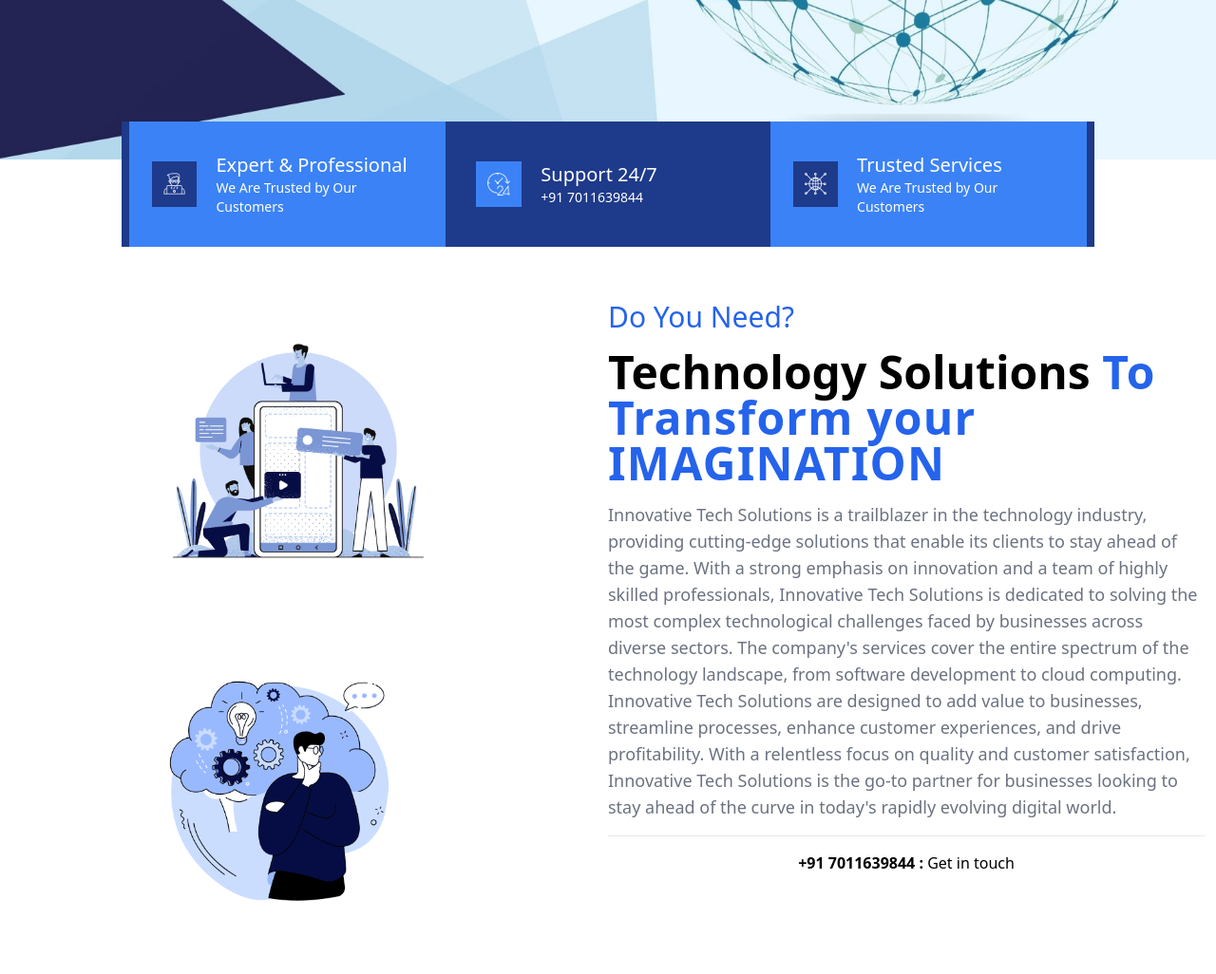
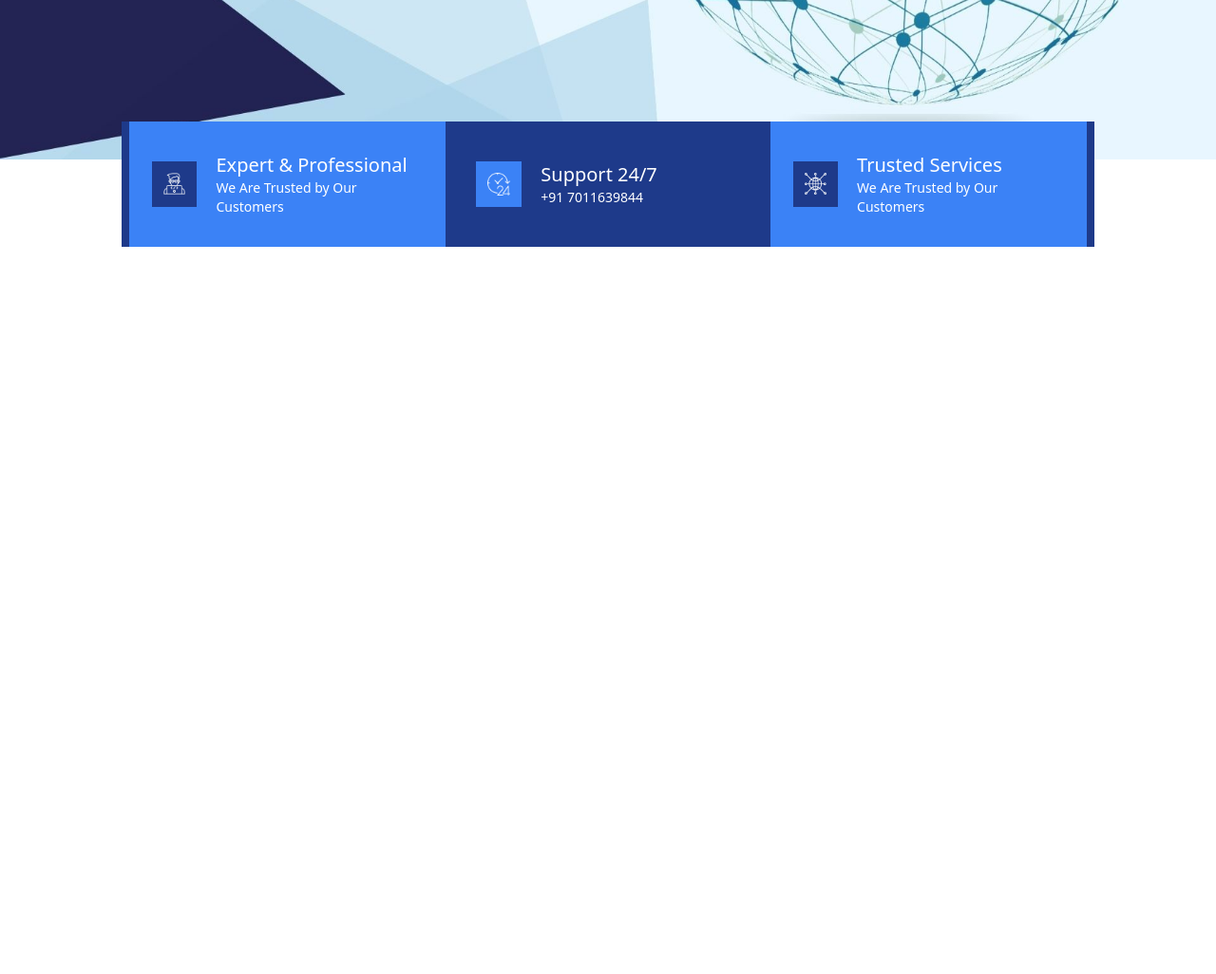
Before and after one commit to amitark7/Innovative-Clone, a plain HTML site: page index.html in a window 1280 px wide. Shown: the part 780-1806 px from the top of the page at 95% size. After the commit the page ends 1080 px from the top, so only its background shows below. Drawn offline with nearby package versions, Linux system fonts and the light colour scheme.

```diff
--- a/index.html
+++ b/index.html
@@ -4,7 +4,6 @@
     <meta charset="UTF-8" />
     <meta name="viewport" content="width=device-width, initial-scale=1.0" />
     <script src="https://cdn.tailwindcss.com"></script>
-
     <title>Innovative Tech Solutions | App Development compony in India</title>
   </head>
   <body>
@@ -153,50 +152,6 @@
         </div>
       </div>
     </div>
-    <div class="mx-auto max-w-screen-xl my-4">
-      <div class="flex flex-col md:flex-row">
-        <div
-          class="w-full md:w-[50%] flex flex-col justify-center items-center"
-        >
-          <img src="/assets/developing1.png" alt="developing" />
-          <img src="/assets/thinkdev.png" alt="thinkdev" />
-        </div>
-        <div class="w-full md:w-[50%] mx-3">
-          <p class="text-blue-600 md:text-3xl text-2xl mb-4">Do You Need?</p>
-          <div class="sm:text-4xl text-xl font-semibold">
-            <h1 class="text-4xl sm:text-5xl">
-              Technology Solutions
-              <span class="text-blue-600 font-experience tracking-wide"
-                >To Transform your IMAGINATION</span
-              >
-            </h1>
-          </div>
-          <div class="text-gray-500 text-lg">
-            <p class="my-4">
-              Innovative Tech Solutions is a trailblazer in the technology
-              industry, providing cutting-edge solutions that enable its clients
-              to stay ahead of the game. With a strong emphasis on innovation
-              and a team of highly skilled professionals, Innovative Tech
-              Solutions is dedicated to solving the most complex technological
-              challenges faced by businesses across diverse sectors. The
-              company's services cover the entire spectrum of the technology
-              landscape, from software development to cloud computing.
-              Innovative Tech Solutions are designed to add value to businesses,
-              streamline processes, enhance customer experiences, and drive
-              profitability. With a relentless focus on quality and customer
-              satisfaction, Innovative Tech Solutions is the go-to partner for
-              businesses looking to stay ahead of the curve in today's rapidly
-              evolving digital world.
-            </p>
-          </div>
-          <hr class="mt-b mb-4" />
-          <p class="text-center">
-            <a class="font-extrabold" href="tel:7011639844">+91 7011639844 : </a
-            >Get in touch
-          </p>
-        </div>
-      </div>
-    </div>
     <script
       src="https://kit.fontawesome.com/80b9f8ab25.js"
       crossorigin="anonymous"
```
